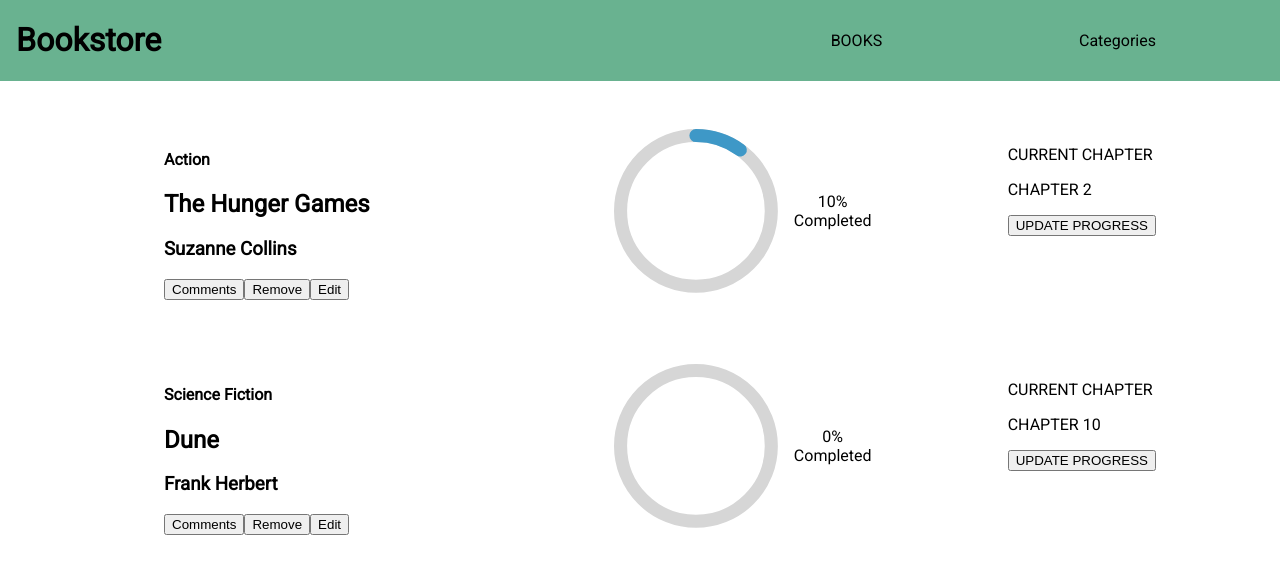
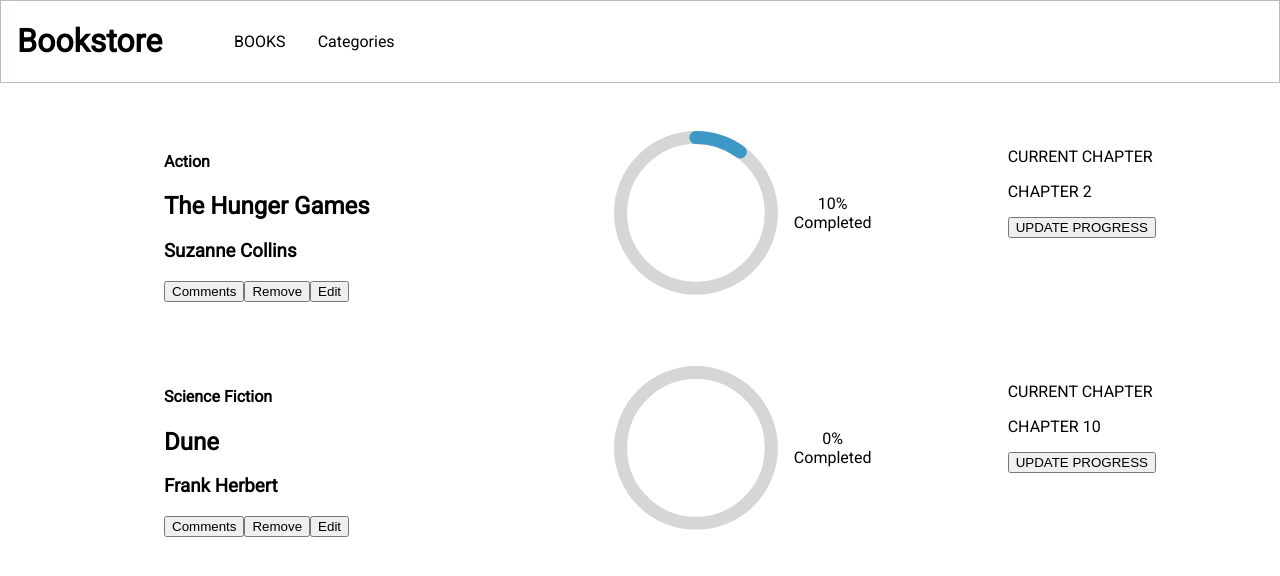
Before and after one commit to mirouhml/Bookstore, a React (Create React App) app: page /#/ in a window 1280 px wide. Shown: the top 576 px of the page. Built offline with nearby package versions, Linux system fonts and the light colour scheme.

Commit message:
Adjust header color.

```diff
--- a/src/components/Navigator.css
+++ b/src/components/Navigator.css
@@ -1,12 +1,13 @@
 .header {
   display: flex;
   padding: 0 1rem;
-  background-color: rgb(105 178 144);
+  background-color: rgb(255, 255, 255);
   color: rgb(0, 0, 0);
+  gap: 2rem;
+  border: 1px solid #bfb9b9;
 }
 
 .header h1 {
-  flex-grow: 4;
   text-align: left;
 }
 
@@ -17,21 +18,13 @@
   align-items: center;
   margin: 0;
   margin-right: 1rem;
-  flex-grow: 3;
   height: 100%;
+  gap: 2rem;
 }
 
 .header li {
   height: 100%;
   width: 100%;
-}
-
-.header li:hover {
-  background-color: #59a281;
-}
-
-.active-background {
-  background-color: #59a281;
 }
 
 .header a {
```
